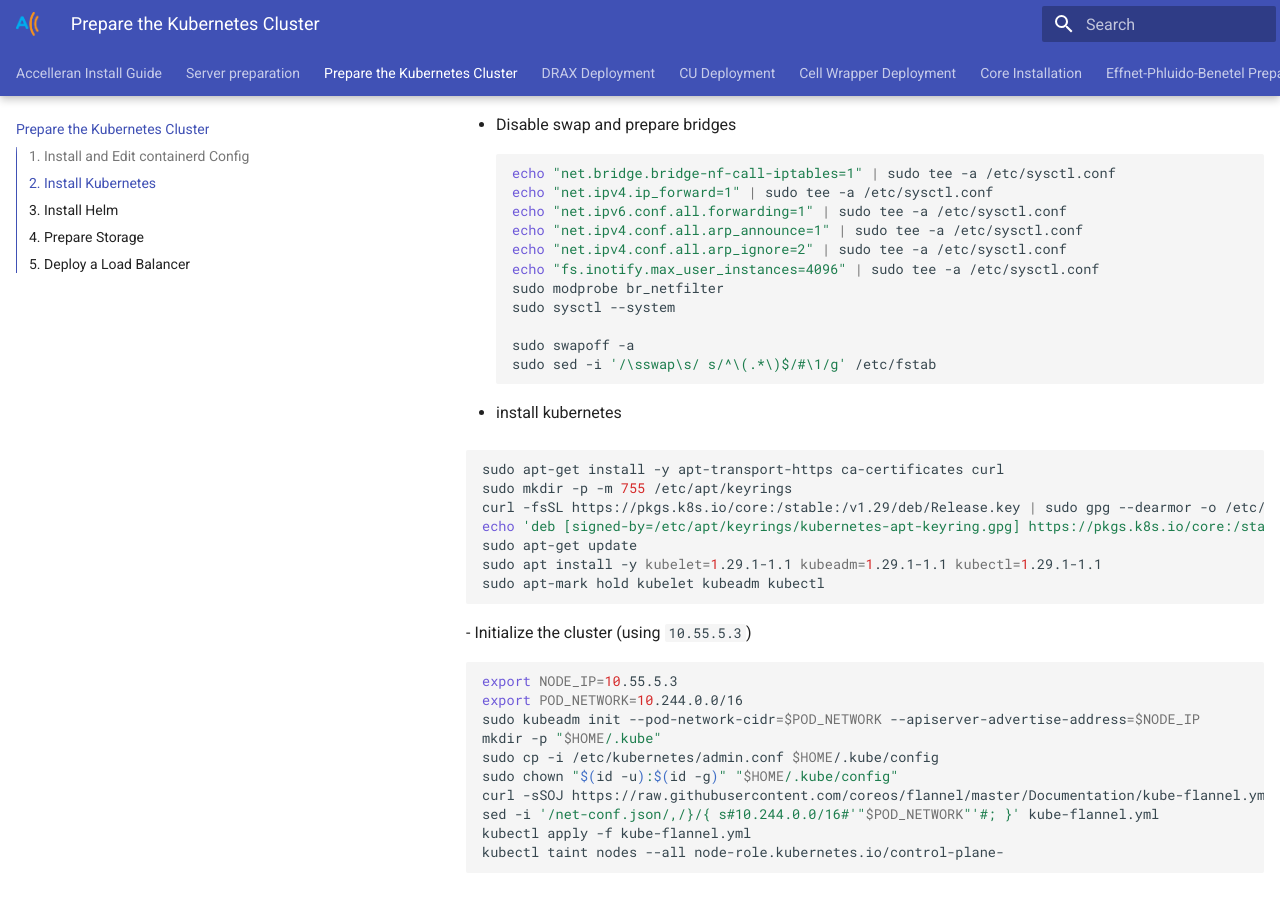
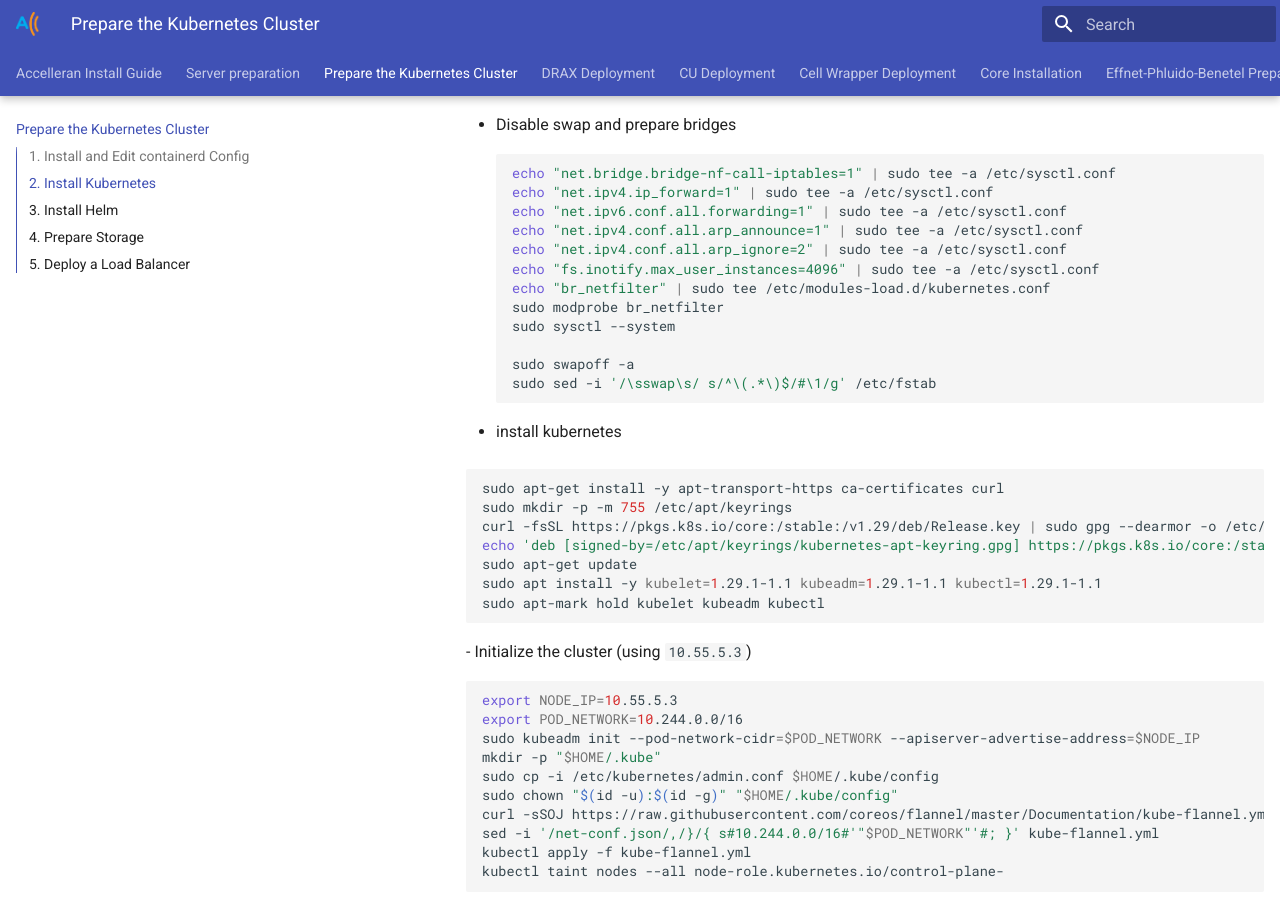
Before and after one commit to accelleran/drax-docs, an MkDocs documentation site: the page built from docs/kubernetes_ng-install/index.md, in a window 1280 px wide and 900 px high, scrolled down 998 px. Built offline with MkDocs 1.6.1 and Material for MkDocs 9.7.7, drawn with Linux system fonts in a browser that asks for light colours; the version menu is left out.

Commit message:
update to make it boot persistent

```diff
--- a/docs/kubernetes_ng-install/index.md
+++ b/docs/kubernetes_ng-install/index.md
@@ -48,6 +48,7 @@ echo "net.ipv6.conf.all.forwarding=1" | sudo tee -a /etc/sysctl.conf
 echo "net.ipv4.conf.all.arp_announce=1" | sudo tee -a /etc/sysctl.conf
 echo "net.ipv4.conf.all.arp_ignore=2" | sudo tee -a /etc/sysctl.conf
 echo "fs.inotify.max_user_instances=4096" | sudo tee -a /etc/sysctl.conf
+echo "br_netfilter" | sudo tee /etc/modules-load.d/kubernetes.conf
 sudo modprobe br_netfilter
 sudo sysctl --system
 
```
